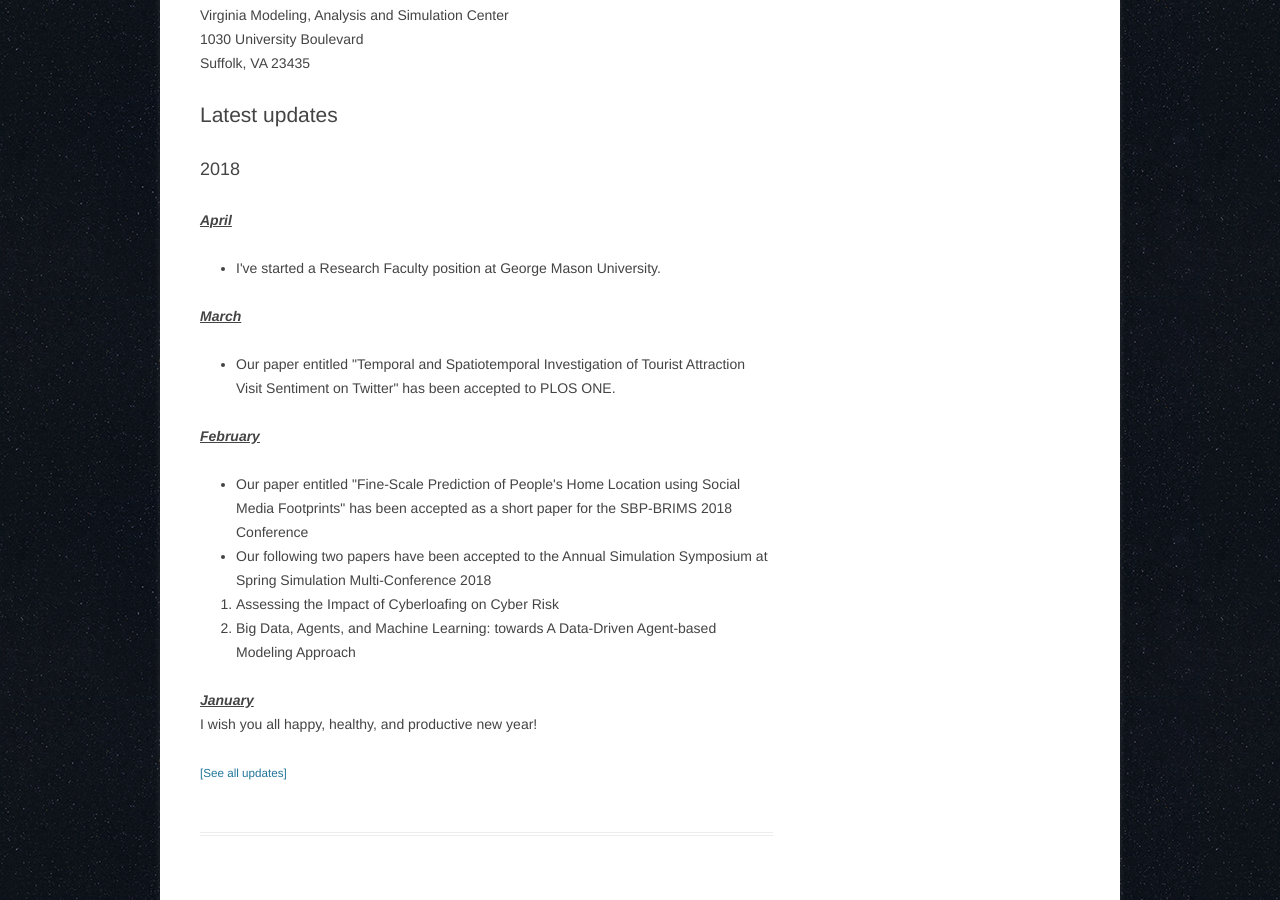
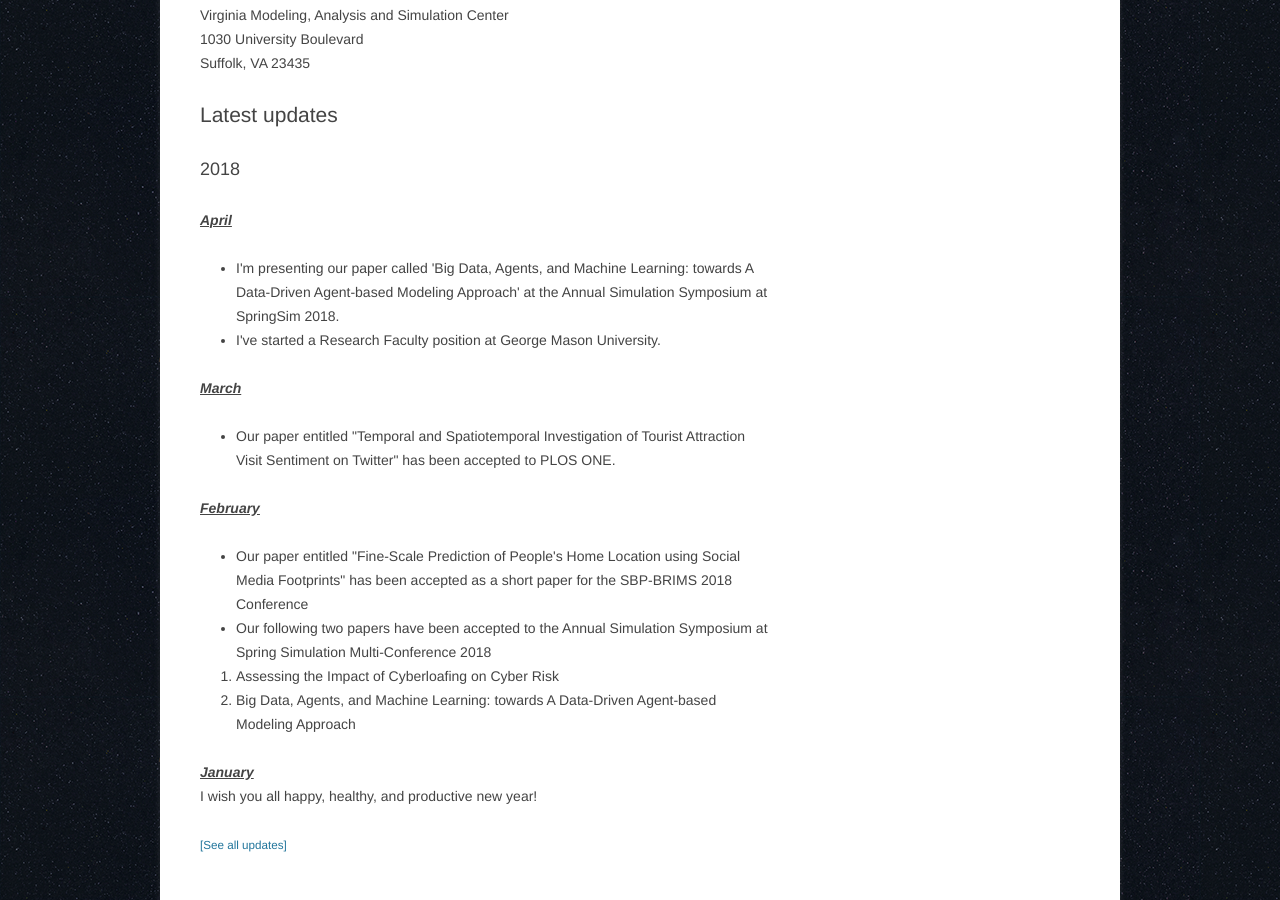
Before and after one commit to hamdikavak/hamdikavak.github.io, a Jekyll site: the page built from index.html, in a window 1280 px wide and 900 px high, scrolled down 503 px. Built offline with Jekyll 4.4.1, drawn with Linux system fonts in a browser that asks for light colours; nearby versions of some CDN libraries.

Commit message:
ANSS presentation news added.

```diff
--- a/_includes/updates.html
+++ b/_includes/updates.html
@@ -5,6 +5,9 @@
 		<p>
 			<strong><em><u>April</u></em></strong>
 		  	<ul>
+			  	<li>
+				    I'm presenting our paper called 'Big Data, Agents, and Machine Learning: towards A Data-Driven Agent-based Modeling Approach' at the Annual Simulation Symposium at SpringSim 2018.
+			    </li>
 			    <li>
 			    	I've started a Research Faculty position at George Mason University.
 			    </li>
```
